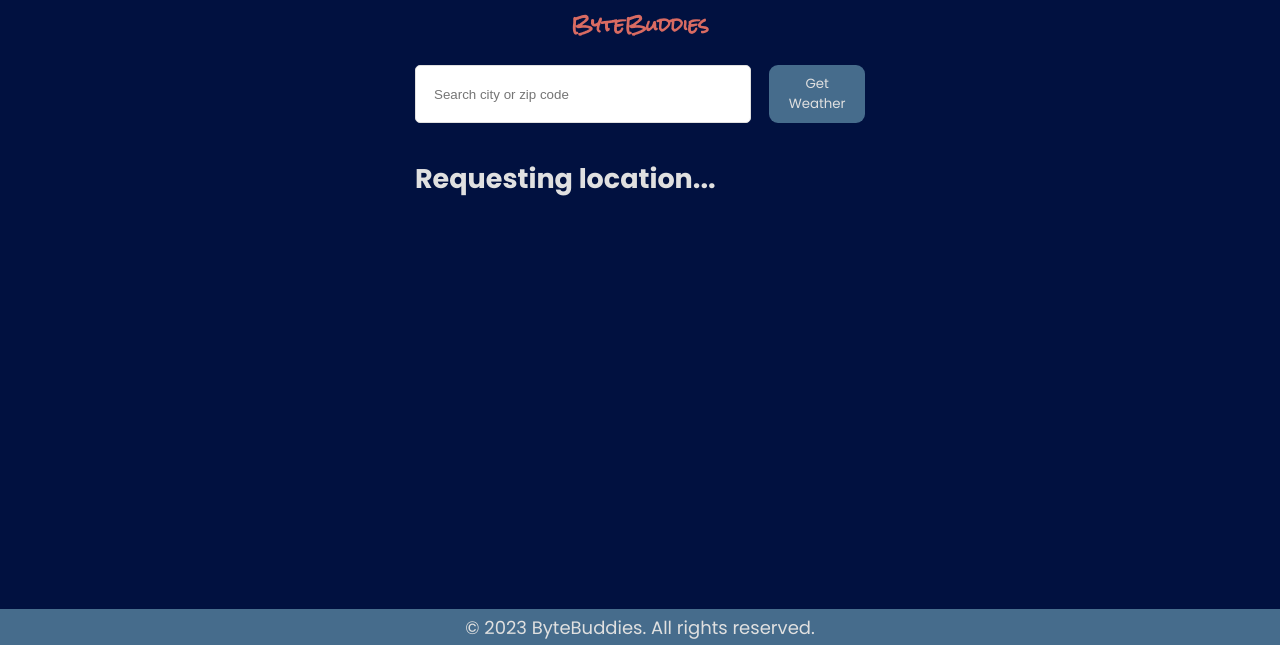
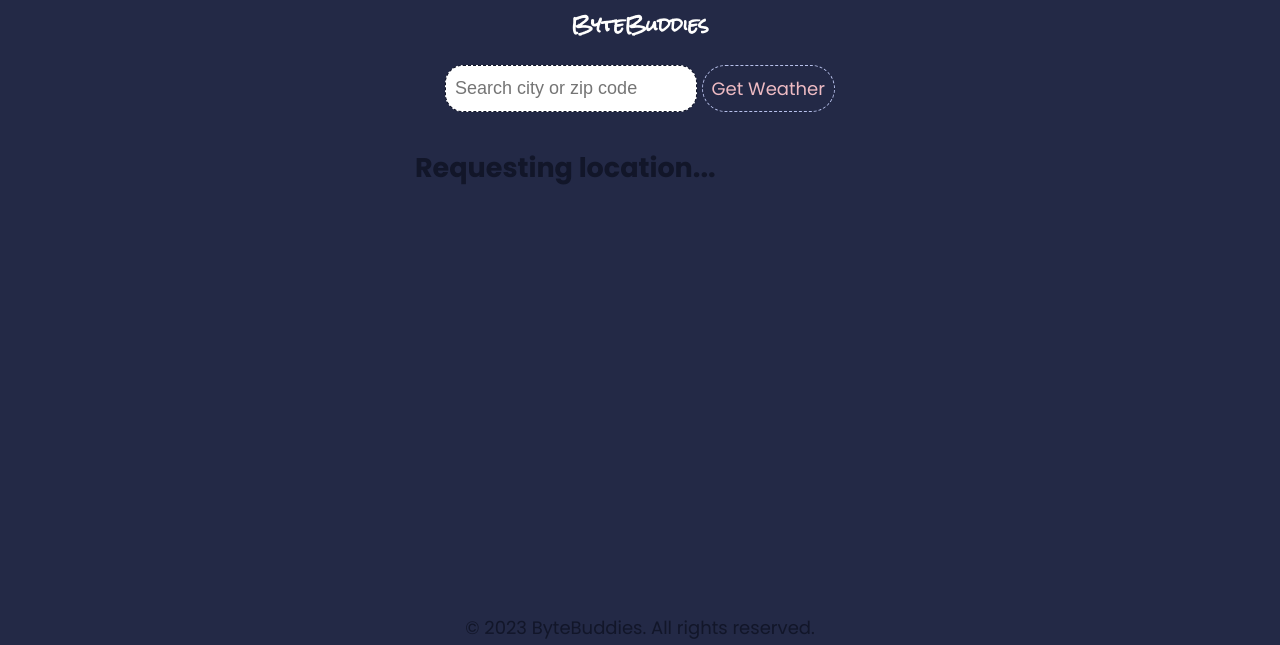
Before and after one commit to Byte-Buddies/ByteWeather, a website: page index.html in a window 1280 px wide. Shown: the part 191-836 px from the top of the page. Drawn offline with Linux system fonts and the light colour scheme.

Commit message:
update styles

```diff
--- a/src/styles/main.css
+++ b/src/styles/main.css
@@ -1,26 +1,31 @@
 :root {
     --headerfont: 'Rock Salt', Arial, sans-serif;
     --bodyfont: 'Poppins', Arial, sans-serif;
-    --background: #011140; /* oxford blue - main background */
-    --mainText: #E0E0E0; /* gray - main text */
-    --button: #466C8C; /* steel blue - buttons, icons, footer */
-    --hover: #F2937E; /* salmon - hover */
-    --heading: #D96B62; /* burnt sienna - headings, borders */
-    --label: #A65656; /* brick red - tags, labels */
+    --background: #232946;
+    --mainBackground: #b8c1ec;
+    --cardBackground: #eebbc3;
+    --paragraph: #121629;
+    --button: #eebbc3;
+    --buttonText: #232946;
+    --hover: #eebbc3;
+    --border: #121629;
+    --heading: #fffffe;
+    --label: #b8c1ec;
+    --icon: #eebbc3;
 }
 
 * {
-    margin: 0; /* reset margin and padding */
+    margin: 0;
     padding: 0;
-    box-sizing: border-box; /* ensures all elements are border-box */
+    box-sizing: border-box;
 }
 
 html, body {
     min-height: 100%;
     font-family: var(--bodyfont);
-    font-size: 18px; /* rem used from now on, based off this 18px, 1rem = 18px */
+    font-size: 18px;
     background-color: var(--background);
-    color: var(--mainText);
+    color: var(--paragraph);
 }
 
 form {
@@ -29,27 +34,33 @@ form {
 }
 
 input[type="text"] {
-    padding: 1rem;
-    border: 1px solid var(--mainText);
-    border-radius: 5px;
-    width: 80%;
-    margin-right: 1rem;
+    font-size: 1rem;
+    padding: .5rem;
+    border: 1px dashed var(--paragraph);
+    border-radius: 1rem;
+    margin-right: .25rem;
 }
 
 button {
+    cursor: pointer;
+    font-family: var(--bodyfont);
+    background-color: var(--background);
     padding: .5rem;
+    border: .1rem dashed var(--label);
+    border-radius: 4rem;
+    color: var(--button);
+    font-size: 1rem;
+}
+
+button:hover {
+    cursor: pointer;
+    color: var(--background);
     background-color: var(--button);
-    border: none;
-    border-radius: .5rem;
-    font-family: var(--bodyfont);
-    color: var(--mainText);
-    cursor: pointer;
-}
-button:hover {
-    background-color: var(--hover);
+    border: .1rem dashed var(--background);
 }
 footer {
-    background-color: var(--button);
+    background-color: var(--background);
+    color: var(--paragraph);
     font-size: 1rem;
     text-align: center;
     height: 2rem;
```
